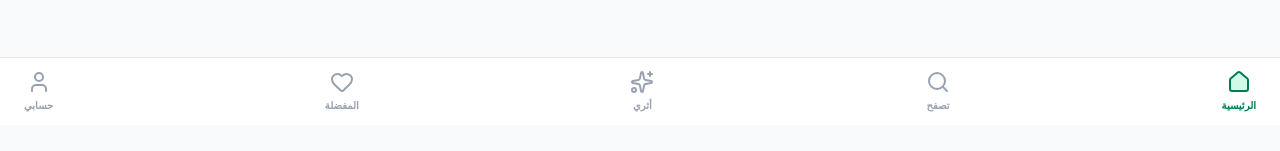
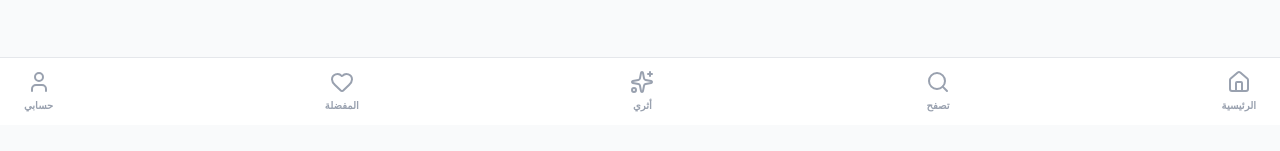
Before and after one commit to msaadi1902-max/nimah-app, a Next.js app: page /cart in a window 1280 px wide. Shown: the part 675-826 px from the top of the page. Built offline with nearby package versions, Linux system fonts and the light colour scheme; sample sign-in values are in the browser's storage.

Commit message:
fix BottomNav errors in register and cart pages

```diff
--- a/src/app/cart/page.tsx
+++ b/src/app/cart/page.tsx
@@ -189,7 +189,7 @@ export default function CartPage() {
         </div>
         <CheckoutSection />
       </div>
-      <BottomNav activeTab="home" />
+      <BottomNav activeTab="cart" />
     </div>
   );
 }
--- a/src/app/register-restaurant/page.tsx
+++ b/src/app/register-restaurant/page.tsx
@@ -159,7 +159,7 @@ export default function RegisterMerchantPage() {
           </div>
         </form>
       </div>
-      <BottomNav />
+      <BottomNav activeTab="home" />
     </div>
   )
 }
```
